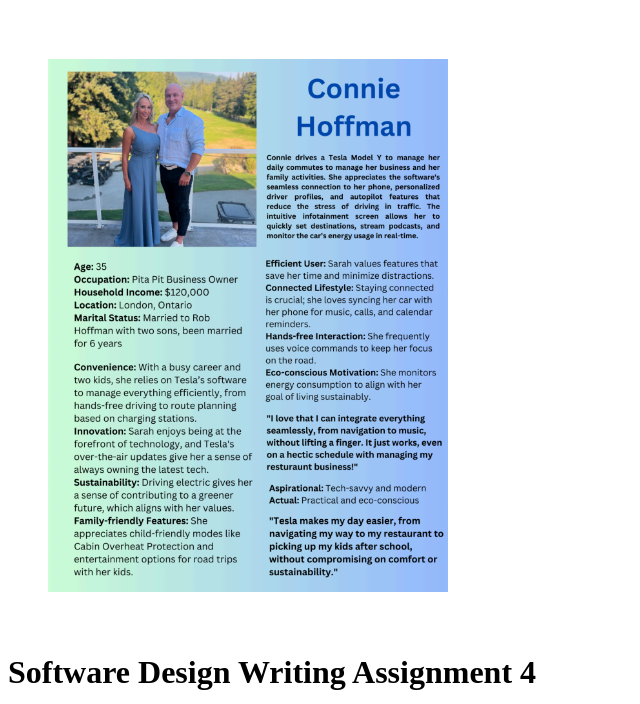
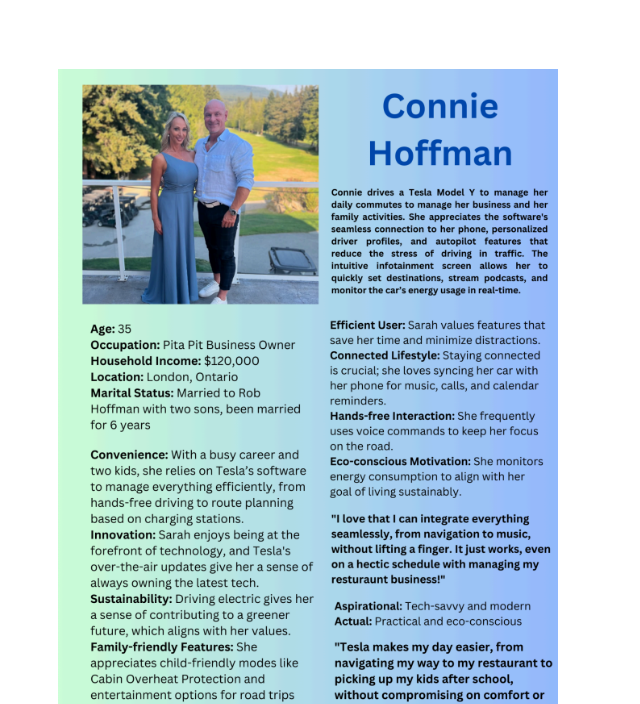
Before and after one commit to aleeza5/github1250, a plain HTML site: page index.html in a window 1280 px wide. Shown: the part 615-1319 px from the top of the page, without its empty margins (0-640 px from the left). Drawn offline with Linux system fonts and the light colour scheme.

Commit message:
Update index.html

```diff
--- a/index.html
+++ b/index.html
@@ -25,7 +25,7 @@
 </p>
 </body>
     <h1>Software Design Writing Assignment 3</h1>
-  <img align='center' src='wa3.png' hspace='40' vspace='40' width='400'
+  <img align='center' src='wa3.png' hspace='50' vspace='50' width='500'
 alt='Potential User of Tesla Software'/>
 
     <h1>Software Design Writing Assignment 4</h1>
```
